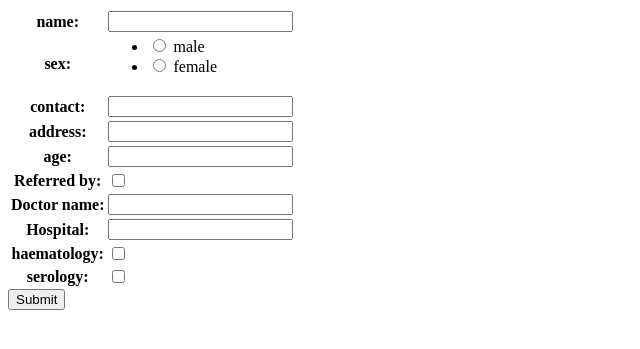
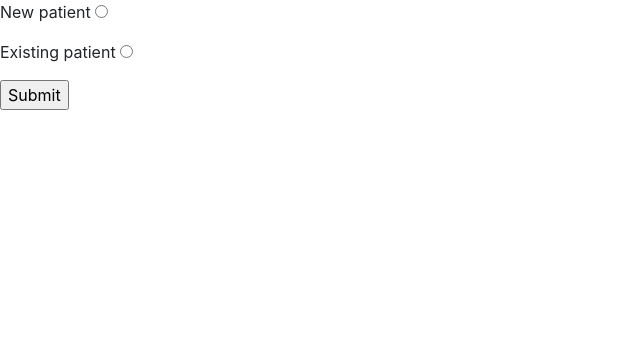
Before and after one commit to Bibekpandey/ClinicManagement, a Django app: page /index/reception/ in a window 1280 px wide. Shown: the top 349 px of the page, without its empty margins (0-640 px from the left). Run offline with Django 3.2, Linux system fonts and the light colour scheme; data comes from the database, SQL or seed files in the repository; both versions use the stored data as it was after the commit; some libraries are stand-ins or nearby versions.

Commit message:
made existing patient form in template

```diff
--- a/records/forms.py
+++ b/records/forms.py
@@ -1,24 +1,21 @@
 from django import forms
 from records.models import *
 
-class ContactForm(forms.Form):
-    subject = forms.CharField()
-    email = forms.EmailField()
-    message = forms.CharField()
-    ulala = forms.ChoiceField(choices=[('male','male'), ('female','female')], widget=forms.RadioSelect())
-
-class ReceptionForm(forms.Form):
+class NewPatientForm(forms.Form):
     name = forms.CharField(label='name')
     sex = forms.ChoiceField(label="sex",choices=[('male','male'), ('female','female')], widget=forms.RadioSelect())
     contact = forms.CharField(label='contact')
     address = forms.CharField(label='address')
     age = forms.IntegerField(label='age')
+
+
+class DoctorAndTestForm(forms.Form):
     referred_by = forms.BooleanField(required=False)
     doctor_name = forms.CharField(required=False)
     hospital = forms.CharField(required=False)
 
     def __init__(self, *args, **kwargs):
-        super(ReceptionForm, self).__init__(*args, **kwargs)
+        super(DoctorAndTestForm, self).__init__(*args, **kwargs)
         testtypes = TestType.objects.all()
         for x in testtypes:
             self.fields[x.name]= forms.BooleanField(label=x.name, required=False)
--- a/records/views.py
+++ b/records/views.py
@@ -2,7 +2,7 @@ from django.shortcuts import render, get_object_or_404
 from django.views.generic import View
 from django.views.generic.edit import FormView
 from django.http import HttpResponse, Http404, HttpResponseRedirect
-from records.forms import ContactForm, ReceptionForm
+from records.forms import NewPatientForm, DoctorAndTestForm
 import json
 from records.models import *
 
@@ -11,8 +11,9 @@ class Reception(View):
 
     def get(self, request):
         x = TestType.objects.all()
-        form  = ReceptionForm()
-        return render(request, 'records/reception.html', {'form':form})
+        newPatientForm = NewPatientForm()
+        docAndTestForm= DoctorAndTestForm()
+        return render(request, 'records/reception.html', {'newPatientForm':newPatientForm, 'docAndTestForm':docAndTestForm})
 
 
     def post(self, request):
@@ -120,6 +121,10 @@ def processLabForm(request):
                 numericresult = NumericResult(field=numericfield, test=testObj, value=float(postcopy[x]))
                 numericresult.save()
 
+        # test's reportOut is true now
+        testObj.reportOut = True
+        testObj.save()
+
         return HttpResponseRedirect('/index/lab/')
 
 
--- a/templates/records/lab.html
+++ b/templates/records/lab.html
@@ -1,3 +1,5 @@
+{% load staticfiles %}
+<link rel="stylesheet" type="text/css" href="{% static 'css/bootstrap.css' %}" />
 <form method="post" action="{% url 'labtest' %}">
 {% csrf_token %}
 <input id="hidden_test_id" type="hidden" name="testId" value="-1" />
--- a/templates/records/labtest.html
+++ b/templates/records/labtest.html
@@ -7,6 +7,7 @@
 
 <head>
     <title>{{ testtype }} </title>
+<link rel="stylesheet" type="text/css" href="{% static 'css/bootstrap.css' %}" />
 </head>
 
 <body>
--- a/templates/records/reception.html
+++ b/templates/records/reception.html
@@ -1,13 +1,58 @@
+{% load staticfiles %}
+<link rel="stylesheet" type="text/css" href="{% static 'css/bootstrap.css' %}" />
+<body onload="Load()">
+<form action="{% url 'reception'%}" method="post">
+<p>New patient
+    <input type="radio" name="new_patient" value="1" onclick="hide('existing_patient')"/>
+</p>
+<p>Existing patient
+    <input type="radio" name="new_patient" value="0" onclick="hide('new_patient')"/>
+</p>
+
+<div class="patient_data" id="existing_patient">
+    <p> Patient Id:
+    <input type="text" name="patient_id" />
+    </p>
+</div>
+
+<div class="patient_data" id="new_patient">
 {%if form.errors %}
-        <p style="color: red;">
+    <p style="color:red;">
         Please correct the error{{ form.errors|pluralize }} below.
     </p>
 {% endif %}
 
-                                    <form action="{% url 'reception'%}" method="post">
     <table>
-                                                        {{ form.as_table }}
+        {{ newPatientForm.as_table }}
     </table>
     {% csrf_token %}
+</div>
+<div class="patient_data" id="doc_and_test">
+    <table>
+        {{docAndTestForm.as_table}}
+    </table>
+</div>
     <input type="submit" value="Submit">
 </form>
+
+</body>
+
+<script>
+    function hide(id)
+    {
+        elements = document.getElementsByClassName('patient_data');
+        for(x in elements)
+        {
+            if(elements[x].id==id)
+                elements[x].style.display="none";
+            else
+                elements[x].style.display="block";
+        }
+    }
+    function Load()
+    {
+        elements = document.getElementsByClassName('patient_data');
+        for(x in elements)
+            elements[x].style.display="none";
+    }
+</script>
```
Also changed, not shown: db.sqlite3, 1 other file. Lines whose indentation alone changed are shown as unchanged.
